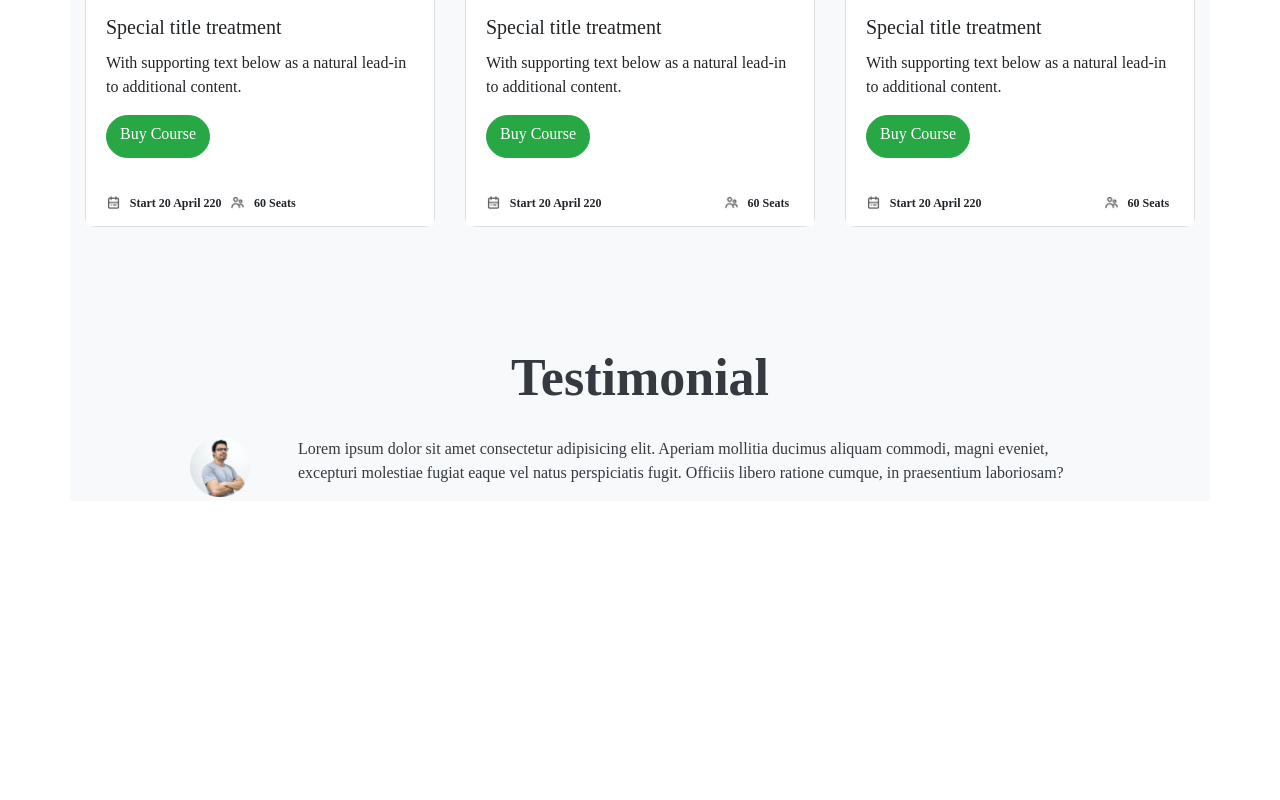
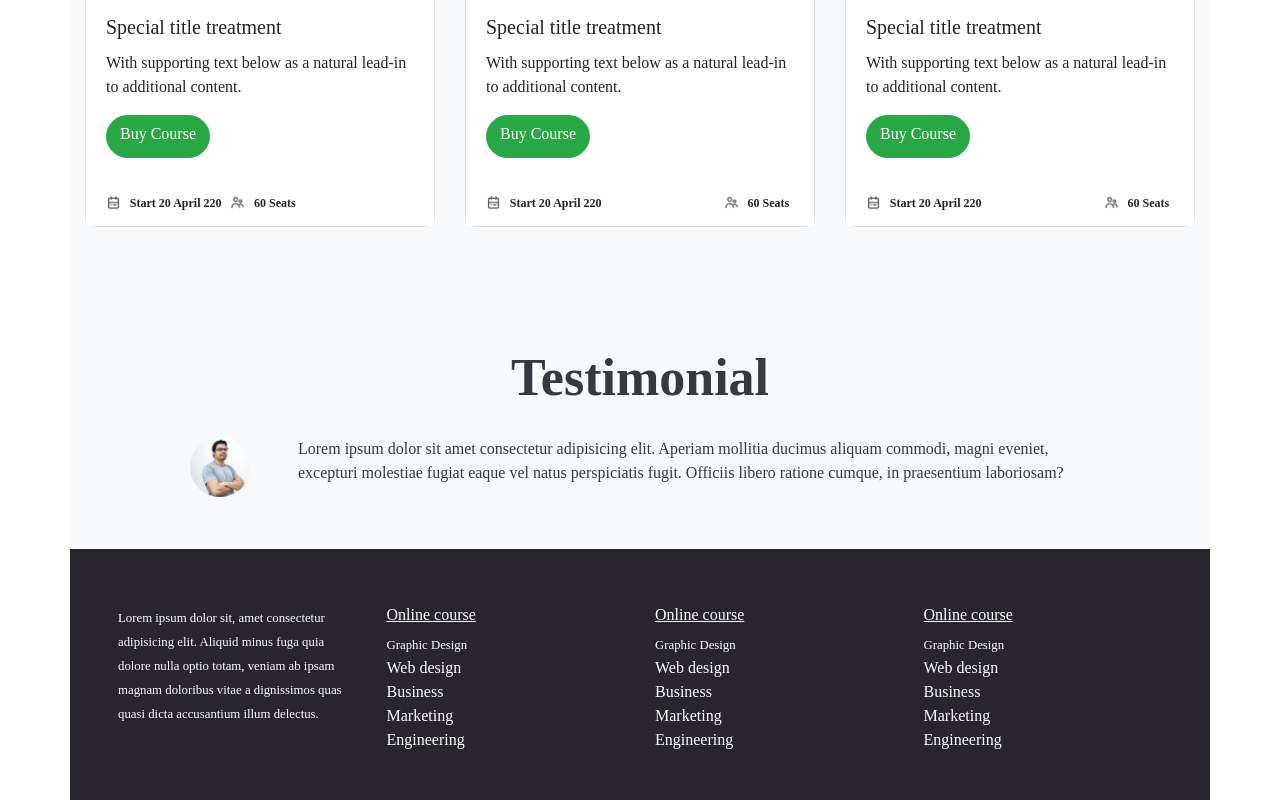
Before and after one commit to jahidulbinrafiq/e-school, a plain HTML site: page index.html in a window 1280 px wide. Shown: the part 1152-1952 px from the top of the page. Before the commit the page ends 1653 px from the top, so only its background shows below. Drawn offline with nearby package versions, Linux system fonts and the light colour scheme.

Commit message:
complete footer section

```diff
--- a/css/style.css
+++ b/css/style.css
@@ -58,3 +58,9 @@ img.banner {
 .testimonial-element{
     margin: 0px 105px;
 }
+.footer-background{
+    background: #282531;
+}
+.nav1{
+    text-decoration: none !important;
+}
--- a/index.html
+++ b/index.html
@@ -163,7 +163,7 @@
     <!--Online course end-->
 
     <!--Testimonial start -->
-    <article>
+    <article class="pb-5">
       <h2 class="text-center testimonial-heading text-dark">Testimonial</h2>
 
          <section class="d-flex justify-content-around testimonial-element">
@@ -175,6 +175,48 @@
     </article>
     <!--Testimonial end-->
      </main>
+     <footer class="container footer-background py-5 px-5">
+         <section class="row">
+           <section class="col-md-3 col-sm-3 col-6 pt-2">
+              <p class="text-white ">
+               <small> Lorem ipsum dolor sit, amet consectetur adipisicing elit. Aliquid minus fuga quia dolore nulla optio totam, veniam ab ipsam magnam doloribus vitae a dignissimos quas quasi dicta accusantium illum delectus.</small>
+              </p>
+           </section>
+           <section class="col-md-3 col-sm-3 col-6 pt-2">
+            <h6 class="text-white font-weight-bolder" style="text-decoration: underline;">Online
+              course </h6>
+            <nav class="nav flex-column">
+              <a  class="text-white nav1 " href="#"><small>Graphic Design</small></a>
+              <a  class="text-white nav1" href="#">Web design</a>
+              <a  class="text-white nav1" href="#">Business</a>
+              <a class="text-white nav1" href="#">Marketing</a>
+              <a class="text-white nav1" href="#">Engineering</a>
+            </nav>
+           </section>
+           <section class="col-md-3 col-sm-3 col-6 pt-2">
+            <h6 class="text-white font-weight-bolder" style="text-decoration: underline;">Online
+              course </h6>
+           <nav class="nav flex-column">
+             <a  class="text-white nav1 " href="#"><small>Graphic Design</small></a>
+             <a  class="text-white nav1" href="#">Web design</a>
+             <a  class="text-white nav1" href="#">Business</a>
+             <a class="text-white nav1" href="#">Marketing</a>
+             <a class="text-white nav1" href="#">Engineering</a>
+           </nav>
+           </section>
+           <section class="col-md-3 col-sm-3  col-6 pt-2">
+            <h6 class="text-white font-weight-bolder" style="text-decoration: underline;">Online
+              course </h6>
+           <nav class="nav flex-column">
+             <a  class="text-white nav1 " href="#"><small>Graphic Design</small></a>
+             <a  class="text-white nav1" href="#">Web design</a>
+             <a  class="text-white nav1" href="#">Business</a>
+             <a class="text-white nav1" href="#">Marketing</a>
+             <a class="text-white nav1" href="#">Engineering</a>
+           </nav>
+           </section>
+         </section>
+     </footer>
 
     <!--BootStrap file-->
     <script src="https://code.jquery.com/jquery-3.2.1.slim.min.js" integrity="sha384-KJ3o2DKtIkvYIK3UENzmM7KCkRr/rE9/Qpg6aAZGJwFDMVNA/GpGFF93hXpG5KkN" crossorigin="anonymous"></script>
```
